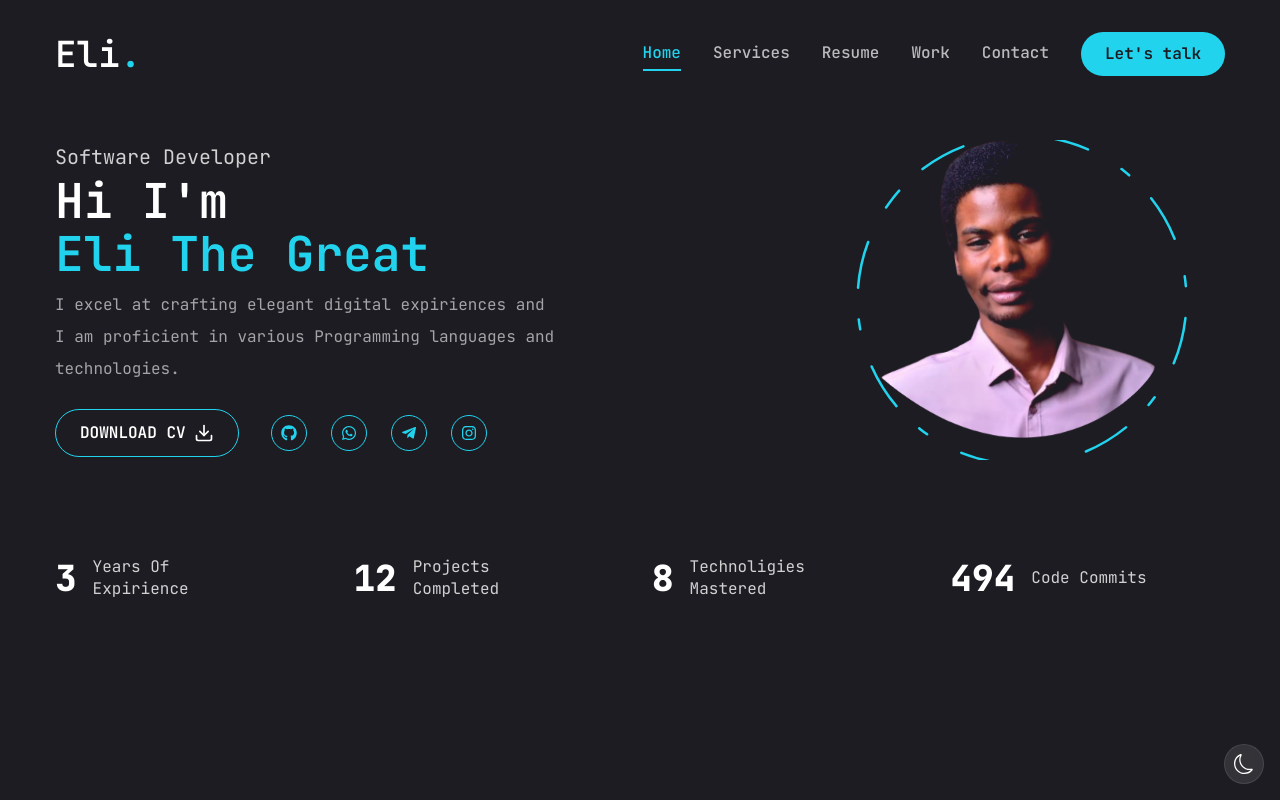
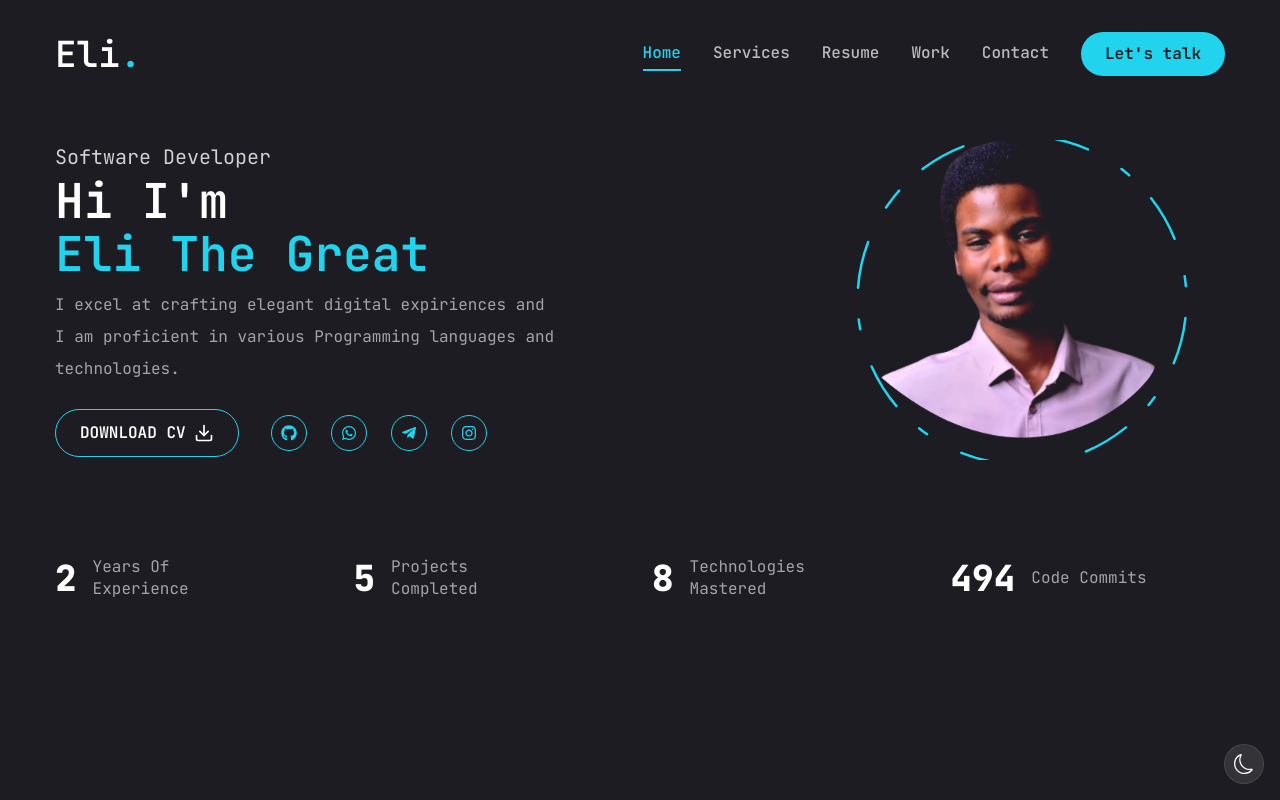
Before and after one commit to ETG1/Eli, a Next.js app: page / in a window 1280 px wide. Built offline with nearby package versions, Linux system fonts and the light colour scheme.

Commit message:
Stats component to handle both light and dark modes properly

```diff
--- a/app/resume/page.jsx
+++ b/app/resume/page.jsx
@@ -30,7 +30,7 @@ const about = {
     },
     {
       fieldName: "Experience",
-      fieldValue: "3+ Years",
+      fieldValue: "2+ Years",
     },
     {
       fieldName: "Github",
--- a/components/Stats.jsx
+++ b/components/Stats.jsx
@@ -4,16 +4,16 @@ import CountUp from "react-countup";
 
 const stats = [
     {
-        num: 3,
-        text: "Years Of Expirience",
+        num: 2,
+        text: "Years Of Experience",
     },
     {
-        num: 12,
+        num: 5,
         text: "Projects Completed",
     },
     {
         num: 8,
-        text: "Technoligies Mastered",
+        text: "Technologies Mastered",
     },
     {
         num: 498,
@@ -33,9 +33,9 @@ const Stats = () => {
                                     end={item.num}
                                     duration={5}
                                     delay={2}
-                                    className="text-4xl xl:text-4xl font-extrabold"
+                                    className="text-4xl xl:text-4xl font-extrabold text-primary dark:text-white"
                                 />
-                                <p className={`${item.text.length < 12 ? "max-w-[100px]" : "max-w-[150px]" } leading-snug text-white/80`}>{item.text}</p>
+                                <p className={`${item.text.length < 12 ? "max-w-[100px]" : "max-w-[150px]" } leading-snug text-primary/60 dark:text-white/60`}>{item.text}</p>
                             </div>
                         );
                     })}
```
